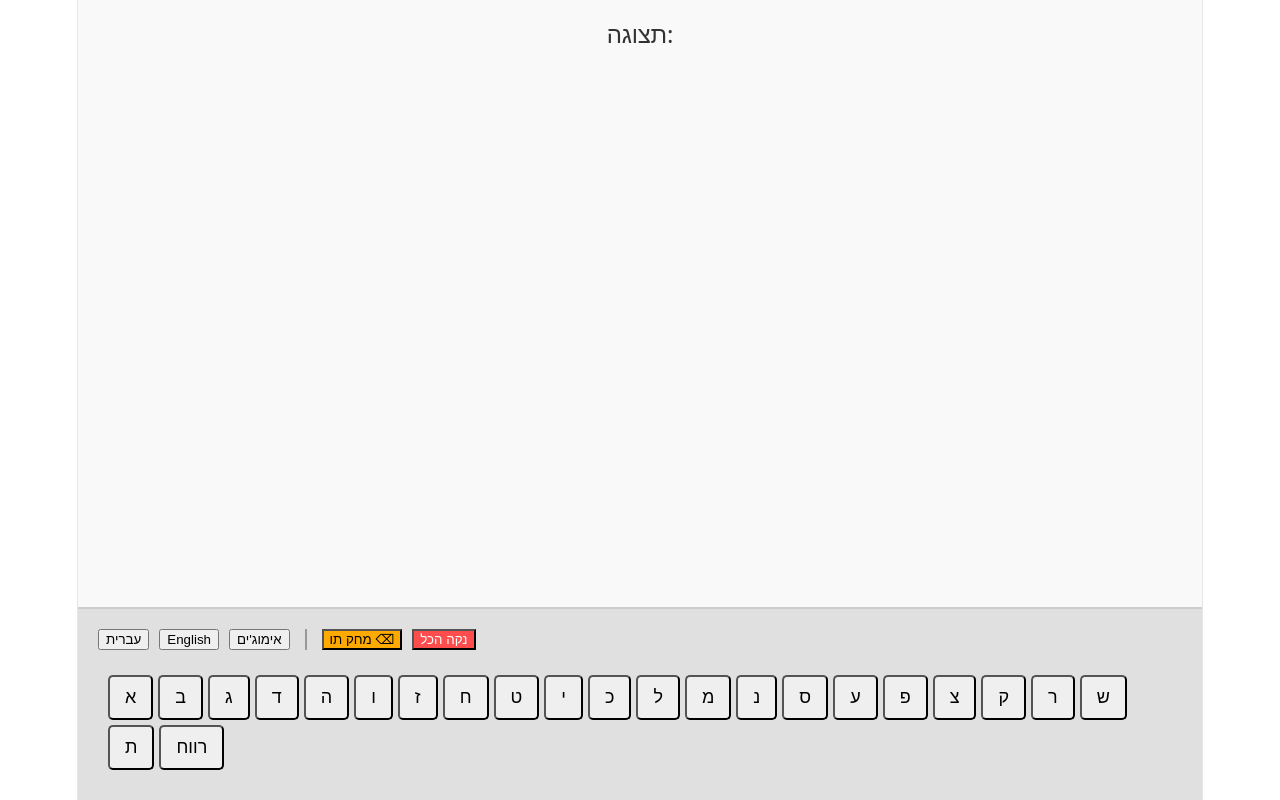
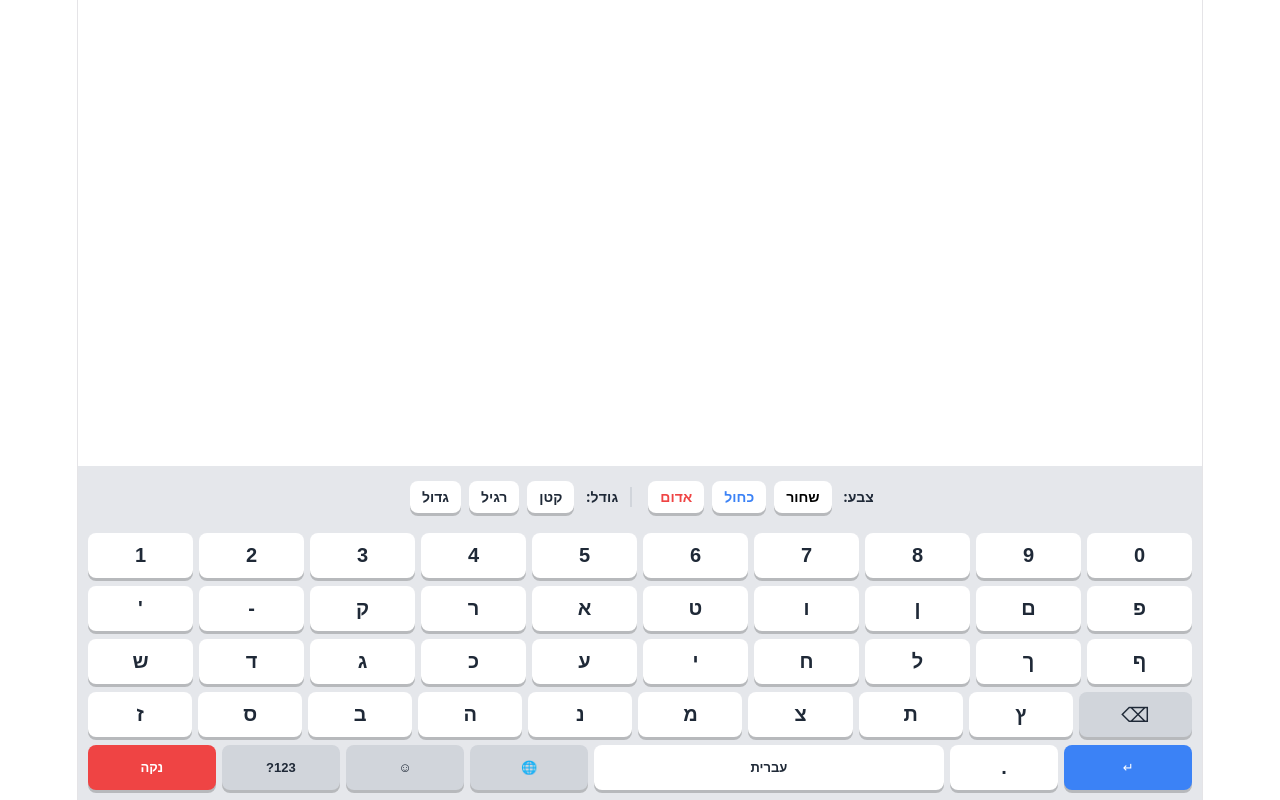
Before and after one commit to MichalZanzuri/FullStack4, a React (Vite) app: page / in a window 1280 px wide. Built offline with nearby package versions, Linux system fonts and the light colour scheme.

Commit message:
add style buttons, characters and emojis

```diff
--- a/src/App.jsx
+++ b/src/App.jsx
@@ -1,47 +1,64 @@
 import { useState } from 'react';
 import Keyboard from './components/Keyboard';
+import StyleControls from './components/StyleControls';
 import './App.css';
 
 function App() {
   const [text, setText] = useState("");
-  // State חדש ששומר את השפה הנוכחית (ברירת מחדל: עברית)
   const [language, setLanguage] = useState("he");
+  const [textColor, setTextColor] = useState("#1f2937");
+  const [textSize, setTextSize] = useState("24px");
 
   const handleKeyPress = (char) => {
     setText(prevText => prevText + char);
   };
 
-  // פונקציה למחיקת תו בודד (לוקחת את הטקסט ומורידה את האות האחרונה)
   const handleDeleteChar = () => {
     setText(prevText => prevText.slice(0, -1));
   };
 
+  const handleClearAll = () => {
+    setText("");
+  };
+
   return (
-    <div style={{ display: 'flex', flexDirection: 'column', height: '100vh', fontFamily: 'Arial' }}>
+    <div style={{ display: 'flex', flexDirection: 'column', height: '100vh', margin: 0, padding: 0, backgroundColor: '#f9fafb', direction: 'rtl' }}>
 
-      <div style={{ flex: 1, padding: '20px', borderBottom: '2px solid #ccc', backgroundColor: '#f9f9f9' }}>
-        <h2 style={{ color: '#333' }}>תצוגה:</h2>
-        <div style={{ fontSize: '24px', whiteSpace: 'pre-wrap', minHeight: '50px' }}>
+      {/* אזור התצוגה (תופס את כל המקום הפנוי למעלה) */}
+      <div style={{ flex: 1, padding: '40px', backgroundColor: '#ffffff', overflowY: 'auto' }}>
+        <div style={{
+          color: textColor,
+          fontSize: textSize,
+          whiteSpace: 'pre-wrap',
+          minHeight: '100%',
+          fontFamily: 'Arial, sans-serif',
+          lineHeight: '1.5'
+        }}>
           {text}
         </div>
       </div>
 
-      <div style={{ padding: '20px', backgroundColor: '#e0e0e0' }}>
+      {/* קונסולת השליטה התחתונה (עיצוב + מקלדת מאוחדים) */}
+      <div style={{ width: '100%', backgroundColor: '#e5e7eb', padding: '10px 0 0 0' }}>
 
-        {/* לוח בקרה: כפתורי שפות ופעולות מיוחדות */}
-        <div style={{ marginBottom: '15px', display: 'flex', gap: '10px' }}>
-          <button onClick={() => setLanguage("he")}>עברית</button>
-          <button onClick={() => setLanguage("en")}>English</button>
-          <button onClick={() => setLanguage("emoji")}>אימוג'ים</button>
-          <span style={{ borderLeft: '2px solid #999', margin: '0 5px' }}></span>
-          <button onClick={handleDeleteChar} style={{ backgroundColor: '#ffaa00' }}>מחק תו ⌫</button>
-          <button onClick={() => setText("")} style={{ backgroundColor: '#ff4c4c', color: 'white' }}>נקה הכל</button>
+        {/* שורת העיצוב יושבת ממש על המקלדת */}
+        <div style={{ display: 'flex', justifyContent: 'center', marginBottom: '5px' }}>
+          <StyleControls
+            onColorChange={(color) => setTextColor(color)}
+            onSizeChange={(size) => setTextSize(size)}
+          />
         </div>
 
-        {/* העברת השפה הנוכחית כ-Prop למקלדת */}
-        <Keyboard onKeyPress={handleKeyPress} language={language} />
+        {/* המקלדת */}
+        <Keyboard
+          onKeyPress={handleKeyPress}
+          onDelete={handleDeleteChar}
+          onClear={handleClearAll} // מעבירים את הפונקציה למקלדת
+          language={language}
+          onChangeLanguage={setLanguage}
+        />
+      </div>
 
-      </div>
     </div>
   );
 }
--- a/src/components/Keyboard.jsx
+++ b/src/components/Keyboard.jsx
@@ -1,26 +1,146 @@
 import React from 'react';
 
 function Keyboard(props) {
-  // הגדרת מערכים לשפות השונות
-  const hebrew = ['א','ב','ג','ד','ה','ו','ז','ח','ט','י','כ','ל','מ','נ','ס','ע','פ','צ','ק','ר','ש','ת',' '];
-  const english = ['a','b','c','d','e','f','g','h','i','j','k','l','m','n','o','p','q','r','s','t','u','v','w','x','y','z',' '];
-  const emojis = ['😀','😂','🥰','😎','🤔','🙌','👍','❤️','🔥','✨','🚀',' '];
+  // עכשיו לכל מקלדת יש בדיוק 5 שורות כדי לשמור על גובה אחיד לגמרי
+  const layouts = {
+    he: [
+      ['1', '2', '3', '4', '5', '6', '7', '8', '9', '0'],
+      ["'", '-', 'ק', 'ר', 'א', 'ט', 'ו', 'ן', 'ם', 'פ'],
+      ['ש', 'ד', 'ג', 'כ', 'ע', 'י', 'ח', 'ל', 'ך', 'ף'],
+      ['ז', 'ס', 'ב', 'ה', 'נ', 'מ', 'צ', 'ת', 'ץ', 'DEL'],
+      ['CLEAR', '?123', 'EMOJI', 'LANG', 'SPACE', '.', 'ENTER'] // החלפנו מיקומים!
+    ],
+    en: [
+      ['1', '2', '3', '4', '5', '6', '7', '8', '9', '0'],
+      ['q', 'w', 'e', 'r', 't', 'y', 'u', 'i', 'o', 'p'],
+      ['a', 's', 'd', 'f', 'g', 'h', 'j', 'k', 'l'],
+      ['z', 'x', 'c', 'v', 'b', 'n', 'm', 'DEL'],
+      ['CLEAR', '?123', 'EMOJI', 'LANG', 'SPACE', '.', 'ENTER']
+    ],
+    symbols1: [
+      ['1', '2', '3', '4', '5', '6', '7', '8', '9', '0'],
+      ['@', '#', '₪', '_', '&', '-', '+', '(', ')', '/'],
+      ['*', '"', "'", ':', ';', '!', '?', '~', '`', '|'], // שורה נוספת לסימנים
+      ['=\\<', '¢', '$', '€', '£', '¥', '^', '°', '=', 'DEL'],
+      ['CLEAR', 'ABC', 'EMOJI', 'LANG', 'SPACE', '.', 'ENTER'] // ABC מחזיר לאותיות
+    ],
+    symbols2: [
+      ['~', '`', '|', '•', '√', 'π', '÷', '×', '§', 'Δ'],
+      ['£', '€', '$', '¢', '^', '°', '=', '{', '}', '\\'],
+      ['%', '©', '®', '™', '✓', '[', ']', '<', '>', '¥'],
+      ['?123', '¡', '¿', '«', '»', '¤', '¦', '±', 'µ', 'DEL'], // ?123 מחזיר לסימנים הקודמים
+      ['CLEAR', 'ABC', 'EMOJI', 'LANG', 'SPACE', '.', 'ENTER']
+    ],
+    emoji: [
+      ['😀', '😂', '🥰', '😎', '🤔', '🙌', '👍', '❤️', '🔥', '✨'],
+      ['🌟', '💡', '🎉', '🚀', '💯', '🙈', '🌺', '🍔', '🍕', '⚽'],
+      ['🐶', '🐱', '🐭', '🐹', '🐰', '🦊', '🐻', '🐼', '🐨', '🐯'], // הוספנו חיות
+      ['🚗', '🚕', '🚙', '🚌', '🚎', '🏎️', '🚓', '🚑', '🚒', 'DEL'], // הוספנו רכבים
+      ['CLEAR', 'ABC', 'EMOJI', 'LANG', 'SPACE', '.', 'ENTER']
+    ]
+  };
 
-  // בחירת המערך הנכון לפי השפה שהגיעה מה-App
-  let currentKeys = hebrew;
-  if (props.language === 'en') currentKeys = english;
-  if (props.language === 'emoji') currentKeys = emojis;
+  const currentLayout = layouts[props.language] || layouts.he;
+
+  const renderKeyContent = (char) => {
+    if (char === 'DEL') return '⌫';
+    if (char === 'LANG') return '🌐';
+    if (char === 'EMOJI') return '☺';
+    if (char === 'SPACE') return props.language === 'he' ? 'עברית' : (props.language === 'en' ? 'English' : 'Space');
+    if (char === 'ENTER') return '↵';
+    if (char === 'CLEAR') return 'נקה'; // קיצרתי טיפה כדי שיישב יפה על הכפתור
+    if (char === 'ABC') return 'ABC';
+    if (char === '=\\<') return '= \\ <';
+    return char;
+  };
+
+  const handleKeyClick = (char) => {
+    if (char === 'DEL') {
+      props.onDelete();
+    } else if (char === 'CLEAR') {
+      props.onClear();
+    } else if (char === 'LANG') {
+      props.onChangeLanguage(props.language === 'he' ? 'en' : 'he');
+    } else if (char === 'EMOJI') {
+      props.onChangeLanguage('emoji');
+    } else if (char === '?123') {
+      props.onChangeLanguage('symbols1');
+    } else if (char === '=\\<') {
+      props.onChangeLanguage('symbols2');
+    } else if (char === 'ABC') {
+      props.onChangeLanguage('he');
+    } else if (char === 'SPACE') {
+      props.onKeyPress(' ');
+    } else if (char === 'ENTER') {
+      props.onKeyPress('\n');
+    } else {
+      props.onKeyPress(char);
+    }
+  };
 
   return (
-    <div style={{ display: 'flex', flexWrap: 'wrap', gap: '5px', padding: '10px' }}>
-      {currentKeys.map((char, index) => (
-        <button
-          key={index}
-          onClick={() => props.onKeyPress(char)}
-          style={{ padding: '10px 15px', fontSize: '18px', cursor: 'pointer', borderRadius: '5px' }}
-        >
-          {char === ' ' ? 'רווח' : char}
-        </button>
+    <div style={{
+      display: 'flex',
+      flexDirection: 'column',
+      backgroundColor: '#e5e7eb',
+      padding: '10px',
+      width: '100%',
+      boxSizing: 'border-box',
+      gap: '8px',
+      direction: 'ltr'
+    }}>
+      {currentLayout.map((row, rowIndex) => (
+        <div key={rowIndex} style={{ display: 'flex', gap: '6px', justifyContent: 'center', width: '100%' }}>
+
+          {row.map((char, charIndex) => {
+            let flexValue = 1;
+            let bgColor = '#ffffff';
+            let textColor = '#1f2937';
+
+            if (char === 'SPACE') flexValue = 3.5;
+            if (char === 'ENTER') { bgColor = '#3b82f6'; textColor = 'white'; flexValue = 1.2; }
+            if (char === 'CLEAR') { bgColor = '#ef4444'; textColor = 'white'; flexValue = 1.2; }
+            if (['DEL', 'LANG', 'EMOJI', '?123', '=\\<', 'ABC'].includes(char)) { bgColor = '#d1d5db'; flexValue = 1.1; }
+
+            return (
+              <button
+                key={charIndex}
+                onMouseDown={(e) => {
+                  e.currentTarget.style.transform = 'translateY(2px)';
+                  e.currentTarget.style.boxShadow = 'none';
+                }}
+                onMouseUp={(e) => {
+                  e.currentTarget.style.transform = 'translateY(0)';
+                  e.currentTarget.style.boxShadow = '0 3px 0px rgba(0,0,0,0.2)';
+                }}
+                onMouseLeave={(e) => {
+                  e.currentTarget.style.transform = 'translateY(0)';
+                  e.currentTarget.style.boxShadow = '0 3px 0px rgba(0,0,0,0.2)';
+                }}
+                onClick={() => handleKeyClick(char)}
+                style={{
+                  flex: flexValue,
+                  height: '45px', // במקום padding קבענו גובה קבוע! זה מבטיח שהמקלדת לא תשנה גודל אף פעם.
+                  fontSize: (char.length > 1 && char !== 'DEL') ? '13px' : '20px',
+                  color: textColor,
+                  backgroundColor: bgColor,
+                  border: 'none',
+                  borderRadius: '8px',
+                  cursor: 'pointer',
+                  display: 'flex',
+                  justifyContent: 'center',
+                  alignItems: 'center',
+                  fontWeight: 'bold',
+                  transition: 'all 0.05s',
+                  boxShadow: '0 3px 0px rgba(0,0,0,0.2)'
+                }}
+              >
+                {renderKeyContent(char)}
+              </button>
+            );
+          })}
+
+        </div>
       ))}
     </div>
   );
--- /dev/null
+++ b/src/components/StyleControls.jsx
@@ -0,0 +1,61 @@
+import React from 'react';
+
+function StyleControls(props) {
+
+  // יצרנו רכיב פנימי קטן כדי לא לשכפל את העיצוב לכל כפתור
+  const FormatButton = ({ onClick, children, textColor = '#1f2937' }) => (
+    <button
+      onMouseDown={(e) => {
+        e.currentTarget.style.transform = 'translateY(2px)';
+        e.currentTarget.style.boxShadow = 'none';
+      }}
+      onMouseUp={(e) => {
+        e.currentTarget.style.transform = 'translateY(0)';
+        e.currentTarget.style.boxShadow = '0 3px 0px rgba(0,0,0,0.2)';
+      }}
+      onMouseLeave={(e) => {
+        e.currentTarget.style.transform = 'translateY(0)';
+        e.currentTarget.style.boxShadow = '0 3px 0px rgba(0,0,0,0.2)';
+      }}
+      onClick={onClick}
+      style={{
+        padding: '8px 12px',
+        margin: '0 4px',
+        fontSize: '14px',
+        fontWeight: 'bold',
+        color: textColor,
+        backgroundColor: '#ffffff',
+        border: 'none',
+        borderRadius: '8px', // פינות מעוגלות כמו במקלדת
+        cursor: 'pointer',
+        transition: 'all 0.05s',
+        boxShadow: '0 3px 0px rgba(0,0,0,0.2)' // ההצללה של המקלדת
+      }}
+    >
+      {children}
+    </button>
+  );
+
+  return (
+    <div style={{ padding: '5px', display: 'flex', alignItems: 'center', justifyContent: 'center', width: '100%' }}>
+
+      {/* אזור הצבעים */}
+      <span style={{ marginLeft: '8px', color: '#1f2937', fontWeight: 'bold', fontSize: '14px' }}>צבע:</span>
+      <FormatButton onClick={() => props.onColorChange('black')} textColor="black">שחור</FormatButton>
+      <FormatButton onClick={() => props.onColorChange('#3b82f6')} textColor="#3b82f6">כחול</FormatButton>
+      <FormatButton onClick={() => props.onColorChange('#ef4444')} textColor="#ef4444">אדום</FormatButton>
+
+      {/* קו הפרדה עדין */}
+      <span style={{ borderLeft: '2px solid #d1d5db', margin: '0 12px', height: '20px' }}></span>
+
+      {/* אזור הגדלים */}
+      <span style={{ marginLeft: '8px', color: '#1f2937', fontWeight: 'bold', fontSize: '14px' }}>גודל:</span>
+      <FormatButton onClick={() => props.onSizeChange('16px')}>קטן</FormatButton>
+      <FormatButton onClick={() => props.onSizeChange('24px')}>רגיל</FormatButton>
+      <FormatButton onClick={() => props.onSizeChange('32px')}>גדול</FormatButton>
+
+    </div>
+  );
+}
+
+export default StyleControls;
```
